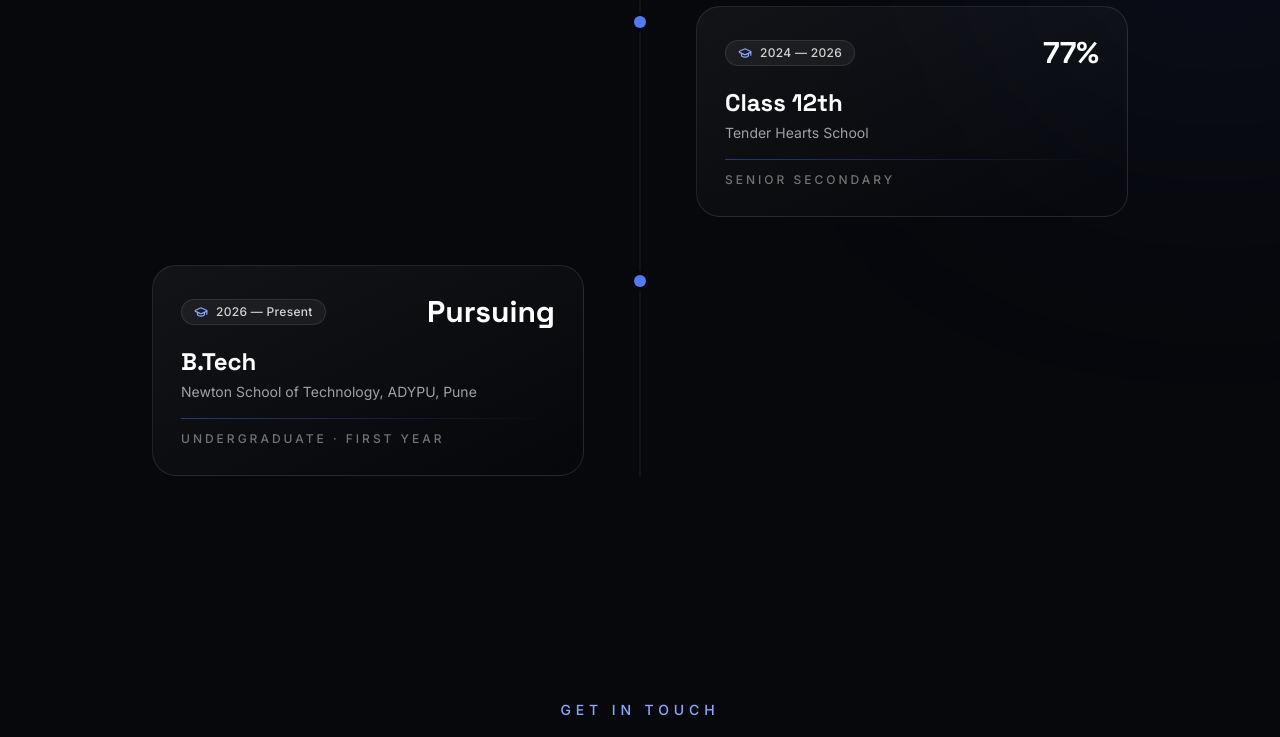
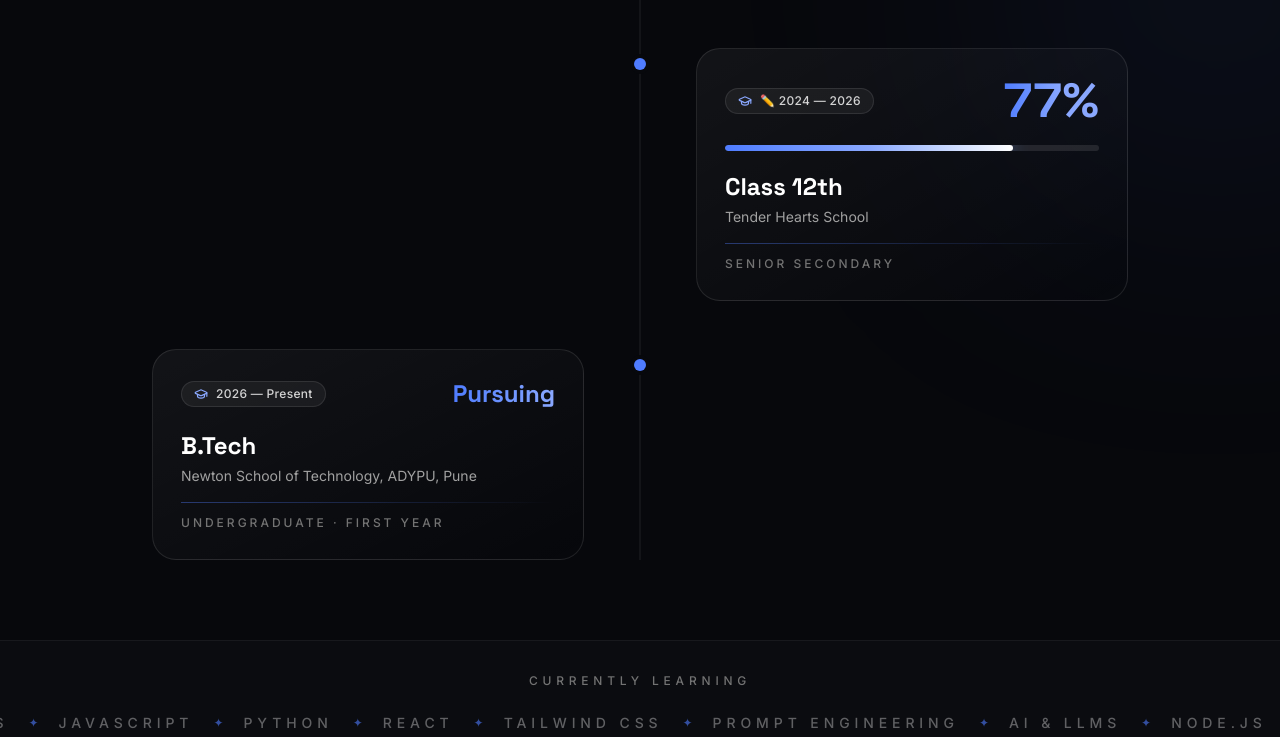
Before and after one commit to SankalpPandey-56/builtbysankalp-portfolio, a React (Vite) app: page / in a window 1280 px wide. Shown: the part 5920-6657 px from the top of the page. Built offline with nearby package versions, Linux system fonts and the light colour scheme.

Commit message:
feat: add count-up percentages and learning marquee to education timeline
Roll the 90%/77% grades up with motion's animate() on scroll into view, animate a gradient progress bar under each card, add a slow subtle marquee of subjects being learned.

```diff
--- a/components/Education.tsx
+++ b/components/Education.tsx
@@ -1,7 +1,26 @@
-import { useRef } from 'react'
-import { motion, useScroll, useSpring } from 'motion/react'
-import { education } from '@/data/site'
+import { useEffect, useRef, useState } from 'react'
+import { animate, motion, useInView, useScroll, useSpring } from 'motion/react'
+import { education, learning } from '@/data/site'
 import { GraduationCap } from 'lucide-react'
+import Marquee from './Marquee'
+
+function CountUp({ value }: { value: number }) {
+  const ref = useRef<HTMLSpanElement>(null)
+  const inView = useInView(ref, { once: true, amount: 0.1 })
+  const [display, setDisplay] = useState(0)
+
+  useEffect(() => {
+    if (!inView) return
+    const controls = animate(0, value, {
+      duration: 1.8,
+      ease: [0.16, 1, 0.3, 1],
+      onUpdate: (v) => setDisplay(Math.round(v)),
+    })
+    return () => controls.stop()
+  }, [inView, value])
+
+  return <span ref={ref}>{display}</span>
+}
 
 export default function Education() {
   const ref = useRef<HTMLDivElement>(null)
@@ -37,6 +56,7 @@ export default function Education() {
           <div className="space-y-12">
             {education.map((item, i) => {
               const left = i % 2 === 0
+              const pct = item.detail.endsWith('%') ? parseInt(item.detail, 10) : null
               return (
                 <div key={item.stage} className="relative grid gap-6 sm:grid-cols-2 sm:gap-0">
                   {/* node dot */}
@@ -59,11 +79,36 @@ export default function Education() {
                           <GraduationCap className="h-3.5 w-3.5 text-accent-soft" />
                           {item.year}
                         </span>
-                        <span className="font-display text-3xl font-bold text-white transition-colors group-hover:text-accent-soft">
-                          {item.detail}
-                        </span>
+                        {pct !== null ? (
+                          <span className="font-display text-4xl font-bold tabular-nums text-white sm:text-5xl">
+                            <span className="bg-gradient-to-r from-accent to-accent-soft bg-clip-text text-transparent">
+                              <CountUp value={pct} />
+                            </span>
+                            <span className="text-accent-soft">%</span>
+                          </span>
+                        ) : (
+                          <span className="font-display text-2xl font-bold text-white">
+                            <span className="bg-gradient-to-r from-accent to-accent-soft bg-clip-text text-transparent">
+                              {item.detail}
+                            </span>
+                          </span>
+                        )}
                       </div>
-                      <h3 className="mt-4 font-display text-xl font-bold text-white sm:text-2xl">{item.stage}</h3>
+
+                      {/* animated percentage bar */}
+                      {pct !== null && (
+                        <div className="mt-5 h-1.5 w-full overflow-hidden rounded-full bg-white/10">
+                          <motion.div
+                            initial={{ width: 0 }}
+                            whileInView={{ width: `${pct}%` }}
+                            viewport={{ once: true, amount: 0.05 }}
+                            transition={{ duration: 1.4, ease: [0.16, 1, 0.3, 1], delay: 0.15 }}
+                            className="h-full rounded-full bg-gradient-to-r from-accent via-accent-soft to-white shadow-[0_0_16px_rgba(79,124,255,0.7)]"
+                          />
+                        </div>
+                      )}
+
+                      <h3 className="mt-5 font-display text-xl font-bold text-white sm:text-2xl">{item.stage}</h3>
                       <p className="mt-1 text-sm text-neutral-400">{item.school}</p>
                       <div className="mt-4 h-px w-full bg-gradient-to-r from-accent/40 to-transparent" />
                       <p className="mt-3 text-xs font-medium tracking-[0.25em] text-neutral-500 uppercase">
@@ -77,6 +122,14 @@ export default function Education() {
           </div>
         </div>
       </div>
+
+      {/* subtle marquee of subjects */}
+      <div className="mt-20 border-y border-white/5 bg-white/[0.02]">
+        <p className="pt-8 text-center text-xs font-medium tracking-[0.4em] text-neutral-500 uppercase">
+          Currently learning
+        </p>
+        <Marquee small speed="70s" items={learning} />
+      </div>
     </section>
   )
 }
--- a/components/Marquee.tsx
+++ b/components/Marquee.tsx
@@ -2,19 +2,27 @@ interface MarqueeProps {
   items: string[]
   reverse?: boolean
   className?: string
+  small?: boolean
+  speed?: string
 }
 
-export default function Marquee({ items, reverse, className = '' }: MarqueeProps) {
+export default function Marquee({ items, reverse, className = '', small = false, speed }: MarqueeProps) {
   const row = [...items, ...items]
+  const textCls = small
+    ? 'px-5 text-xs font-medium tracking-[0.35em] text-white/35 uppercase sm:text-sm'
+    : 'px-6 font-display text-4xl font-bold tracking-tight text-white/85 sm:text-6xl'
+  const starCls = small ? 'text-xs text-accent/60' : 'text-2xl text-accent sm:text-3xl'
+
   return (
     <div className={`marquee-paused relative flex overflow-hidden py-6 select-none ${className}`}>
-      <div className={`flex w-max shrink-0 items-center gap-0 whitespace-nowrap ${reverse ? 'animate-marquee-reverse' : 'animate-marquee'}`}>
+      <div
+        style={speed ? { animationDuration: speed } : undefined}
+        className={`flex w-max shrink-0 items-center gap-0 whitespace-nowrap ${reverse ? 'animate-marquee-reverse' : 'animate-marquee'}`}
+      >
         {row.map((item, i) => (
           <span key={i} className="flex items-center">
-            <span className="px-6 font-display text-4xl font-bold tracking-tight text-white/85 sm:text-6xl">
-              {item}
-            </span>
-            <span className="text-2xl text-accent sm:text-3xl" aria-hidden="true">
+            <span className={textCls}>{item}</span>
+            <span className={starCls} aria-hidden="true">
               ✦
             </span>
           </span>
--- a/data/site.ts
+++ b/data/site.ts
@@ -82,19 +82,23 @@ export type EducationItem = {
   highlight: string
 }
 
+// ✏️ EDIT YOUR REAL YEARS HERE — the two lines below marked with ✏️ are placeholders.
+//   Class 10th  →  the `year: '✏️ 2022 — 2024'` line
+//   Class 12th  →  the `year: '✏️ 2024 — 2026'` line
+// Just swap in your real years, e.g. '2019 — 2021'. Nothing else needs changing.
 export const education: EducationItem[] = [
   {
     stage: 'Class 10th',
     detail: '90%',
     school: 'Tender Hearts School',
-    year: '2022 — 2024',
+    year: '✏️ 2022 — 2024',
     highlight: 'Secondary School',
   },
   {
     stage: 'Class 12th',
     detail: '77%',
     school: 'Tender Hearts School',
-    year: '2024 — 2026',
+    year: '✏️ 2024 — 2026',
     highlight: 'Senior Secondary',
   },
   {
@@ -104,6 +108,19 @@ export const education: EducationItem[] = [
     year: '2026 — Present',
     highlight: 'Undergraduate · First Year',
   },
+]
+
+export const learning = [
+  'HTML',
+  'CSS',
+  'JavaScript',
+  'Python',
+  'React',
+  'Tailwind CSS',
+  'Prompt Engineering',
+  'AI & LLMs',
+  'Node.js',
+  'Git & GitHub',
 ]
 
 export type Service = {
```
